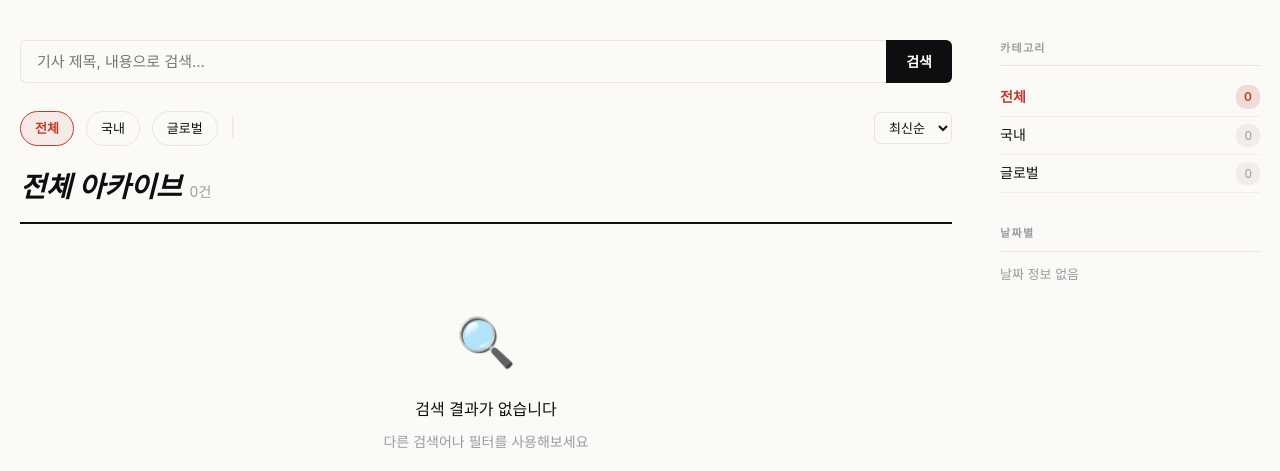
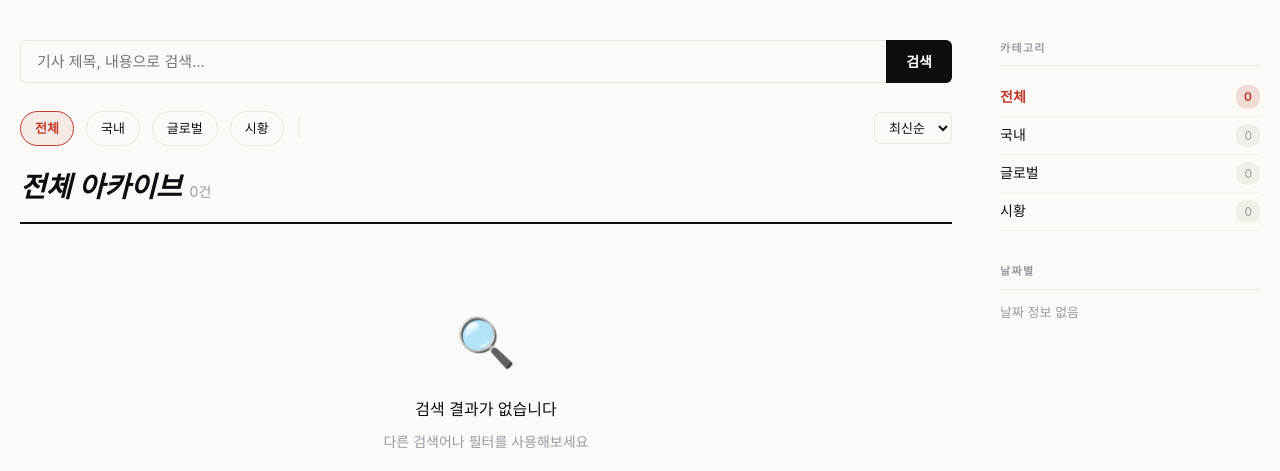
Before and after one commit to handon-today/handontoday-web, a Django app: page /archive/ in a window 1280 px wide. Shown: the part 71-542 px from the top of the page. Run offline with Django 5.2, Linux system fonts and the light colour scheme; data that the repository does not hold is empty; some web fonts are replaced.

Commit message:
feat: 시황 카테고리 추가, 아카이브 시황 필터, 푸터 시황 링크 수정

```diff
--- a/articles/models.py
+++ b/articles/models.py
@@ -16,6 +16,7 @@ class Article(models.Model):
     CATEGORY_CHOICES = [
         ('국내', '국내'),
         ('글로벌', '글로벌'),
+        ('시황', '시황'),
     ]
 
     # 발행 상태
--- a/articles/views.py
+++ b/articles/views.py
@@ -146,7 +146,7 @@ class ArchiveView(ListView):
 
         # 카테고리: URL 경로 우선, 없으면 쿼리스트링
         category = self.kwargs.get('category') or self.request.GET.get('cat')
-        if category in ['국내', '글로벌']:
+        if category in ['국내', '글로벌', '시황']:
             queryset = queryset.filter(category=category)
 
         # 날짜 필터
@@ -188,10 +188,12 @@ class ArchiveView(ListView):
             total=Count('id'),
             domestic=Count('id', filter=Q(category='국내')),
             global_=Count('id', filter=Q(category='글로벌')),
+            briefing=Count('id', filter=Q(category='시황')),
         )
         context['total_count'] = counts['total'] or 0
         context['domestic_count'] = counts['domestic'] or 0
         context['global_count'] = counts['global_'] or 0
+        context['briefing_count'] = counts['briefing'] or 0
 
         return context
 
--- a/templates/articles/archive.html
+++ b/templates/articles/archive.html
@@ -279,6 +279,9 @@
       <a href="{% url 'articles:archive' %}?cat=글로벌{% if q %}&q={{ q }}{% endif %}{% if sort and sort != 'latest' %}&sort={{ sort }}{% endif %}"
          class="filter-chip {% if cat == '글로벌' %}active{% endif %}">글로벌</a>
 
+      <a href="{% url 'articles:archive' %}?cat=시황{% if q %}&q={{ q }}{% endif %}{% if sort and sort != 'latest' %}&sort={{ sort }}{% endif %}"
+         class="filter-chip {% if cat == '시황' %}active{% endif %}">시황</a>
+
       <span class="filter-sep">|</span>
 
       {% if archive_year %}
@@ -392,6 +395,11 @@
         글로벌
         <span class="sidebar-count">{{ global_count|intcomma }}</span>
       </a>
+      <a href="{% url 'articles:archive' %}?cat=시황{% if q %}&q={{ q }}{% endif %}"
+         class="sidebar-item {% if cat == '시황' %}active{% endif %}">
+        시황
+        <span class="sidebar-count">{{ briefing_count|intcomma }}</span>
+      </a>
     </div>
 
     <div class="sidebar-section">
--- a/templates/partials/_footer.html
+++ b/templates/partials/_footer.html
@@ -10,7 +10,7 @@
       <h5>섹션</h5>
       <a href="{% url 'articles:home' %}?cat=국내">국내</a>
       <a href="{% url 'articles:home' %}?cat=글로벌">글로벌</a>
-      <a href="{% url 'articles:home' %}?type=briefing">시황</a>
+      <a href="{% url 'articles:home' %}?cat=시황">시황</a>
     </div>
     <div class="footer-col">
       <h5>회사</h5>
```
